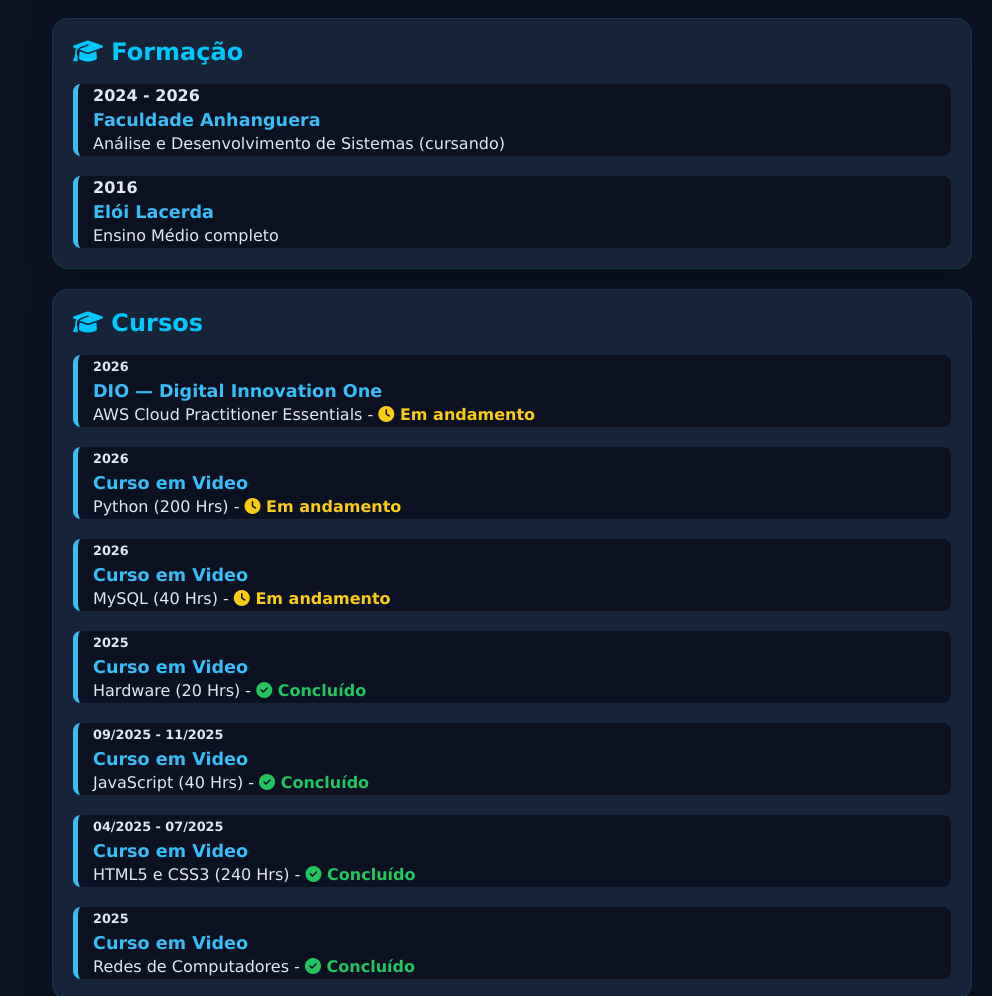
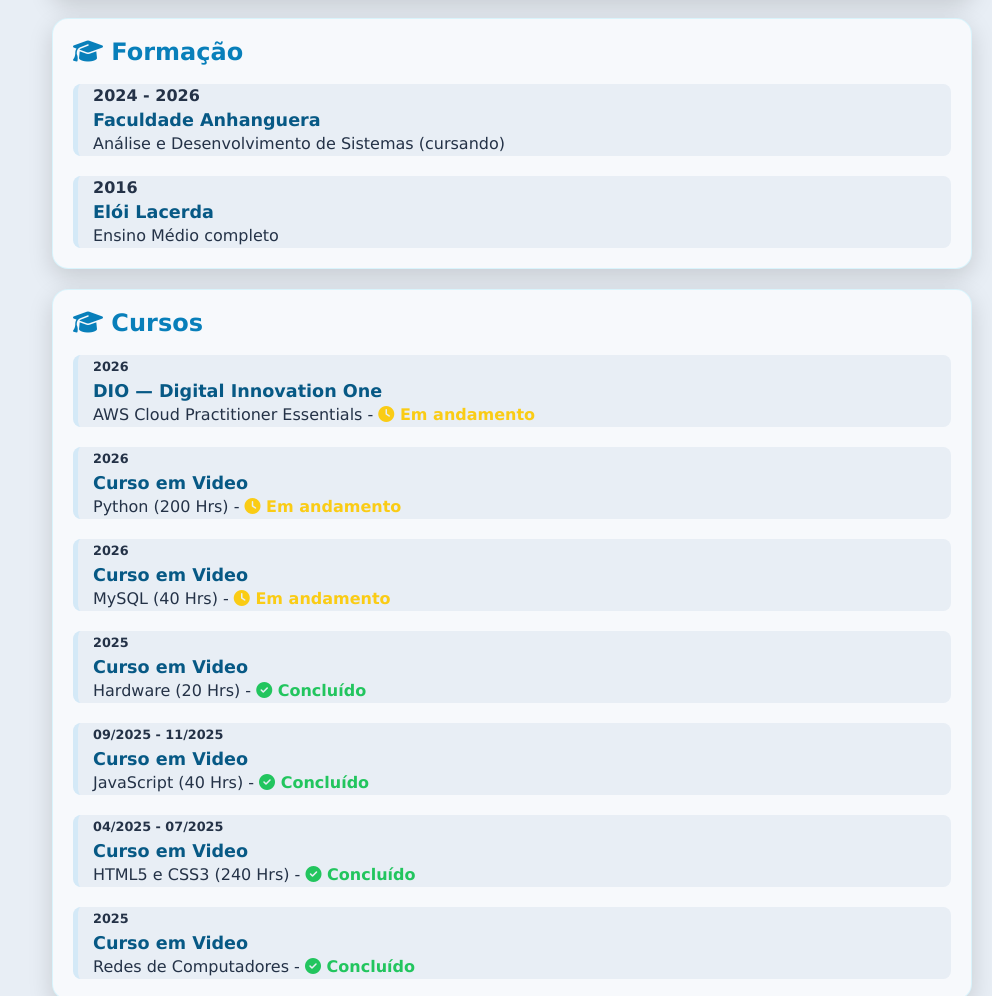
Before and after one commit to MarcosLima06/projeto-portifolio1, a plain HTML site: page index.html in a window 1280 px wide. Shown: the part 1036-2032 px from the top of the page, without its empty margins (288-1280 px from the left). Drawn offline with Linux system fonts and the light colour scheme.

Commit message:
atualizei o estilo

```diff
--- a/estilo/style.css
+++ b/estilo/style.css
@@ -15,6 +15,22 @@
     --destaque-inverso: #38bdf8;
     --fundo-card: #172338;
 }
+
+
+
+
+/* Tema claro - visual profissional */
+
+body:not(.escuro) {
+    --fundo-principal: #e8eef5;
+    --texto: #243247;
+    --texto-inverso: #ffffff;
+    --destaque: #087fba;
+    --destaque-inverso: #d4e9f7;
+    --fundo-card: #f7f9fc;
+}
+
+
 
 
 body{
@@ -442,3 +458,13 @@ footer{
 #projeto-conteiner .projeto:nth-child(8) {
     order: 0; /* CAMC-CRM */
 }
+
+
+
+
+/* Melhorar a leitura no tema claro */
+
+body:not(.escuro) #formacao-conteiner .instituicao {
+    color: #075985;
+    font-weight: bold;
+}
```
